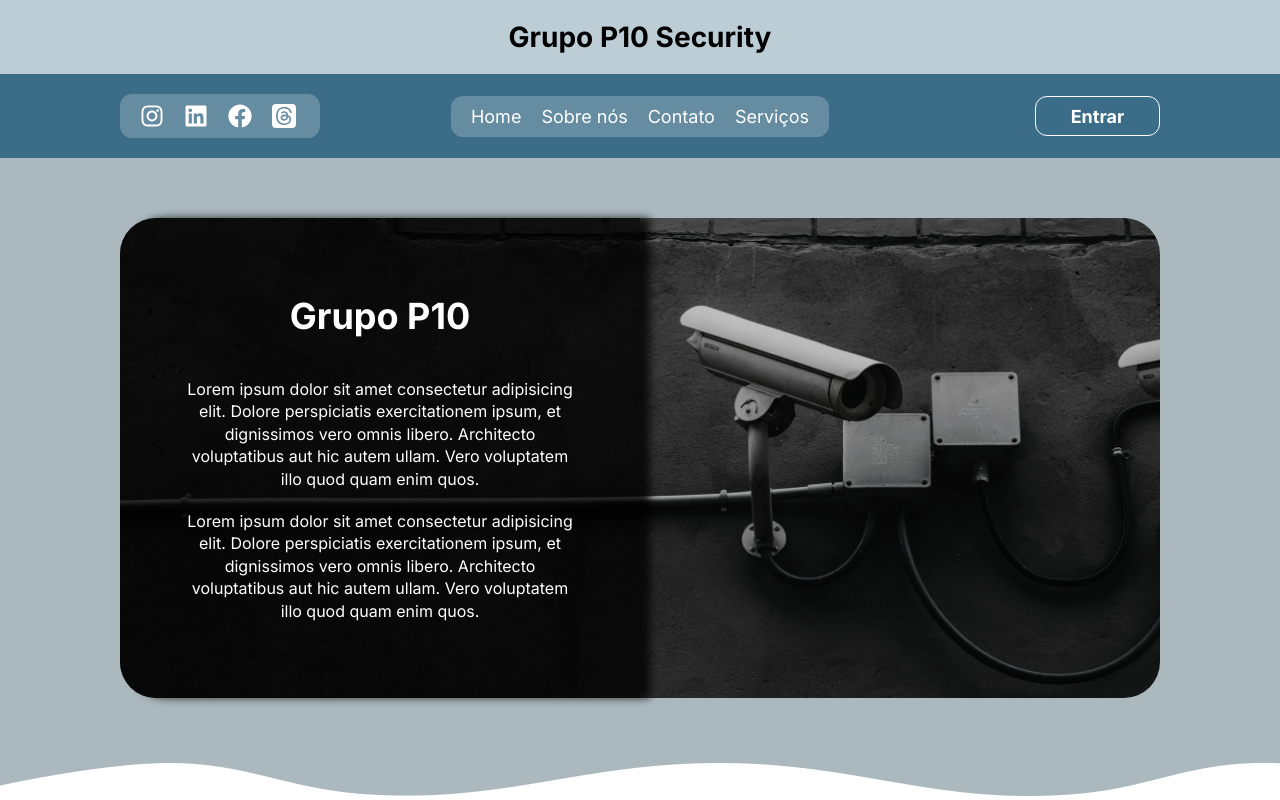
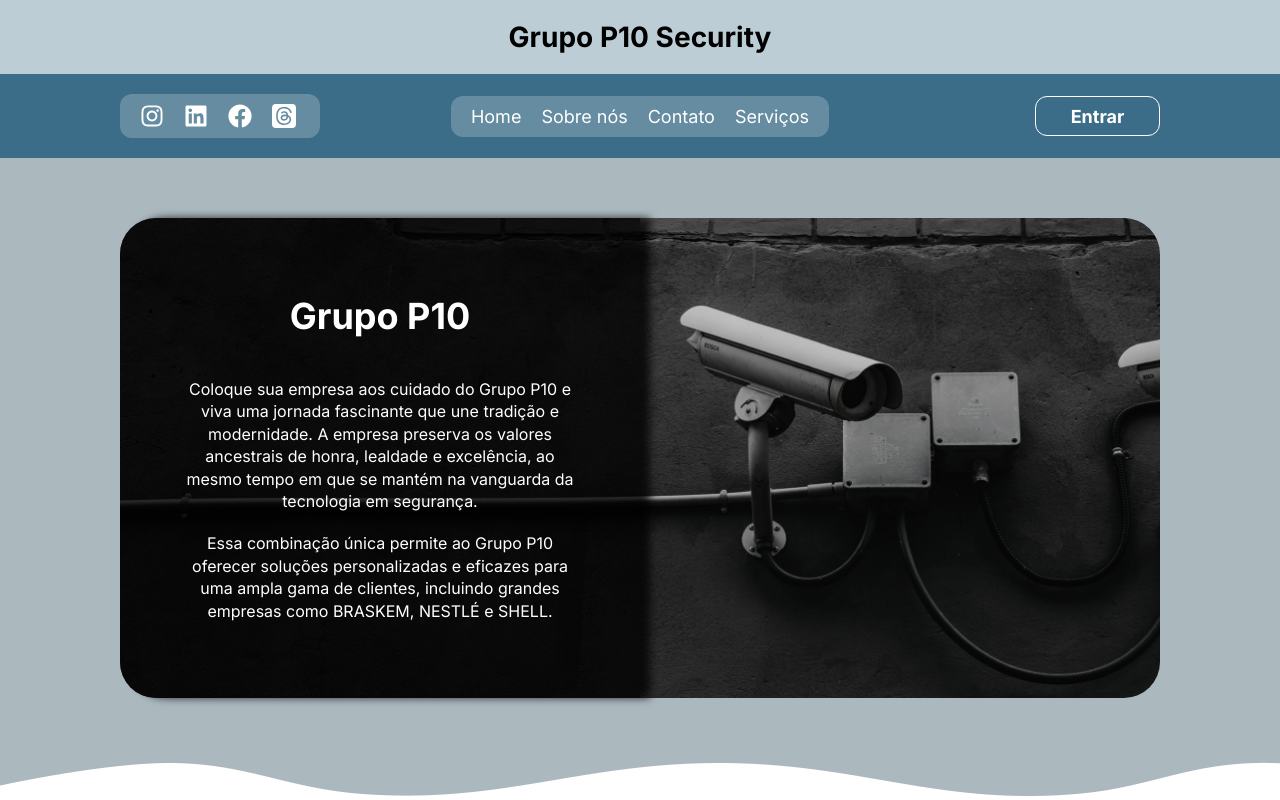
Before and after one commit to wendellcs/Grupo-P10-Security, a React (Vite) app: page / in a window 1280 px wide. Shown: the top 800 px of the page. Built offline with nearby package versions, Linux system fonts and the light colour scheme.

Commit message:
Update text

```diff
--- a/src/assets/sass/components/_header.sass
+++ b/src/assets/sass/components/_header.sass
@@ -13,9 +13,6 @@
 
             @include utilities.responsive(540px)
                 padding: 10px
-
-
-
 
     .header-bottom
         padding: 20px 120px
@@ -91,7 +88,5 @@
             ul
                 display: flex
 
-
-
         .section-title
             color: variables.$text-color
--- a/src/pages/Home/index.jsx
+++ b/src/pages/Home/index.jsx
@@ -19,11 +19,12 @@
                         <h1 className="banner-container-content-title">Grupo P10</h1>
 
                         <p className="text">
-                            Lorem ipsum dolor sit amet consectetur adipisicing elit. Dolore perspiciatis exercitationem ipsum, et dignissimos vero omnis libero. Architecto voluptatibus aut hic autem ullam. Vero voluptatem illo quod quam enim quos.
+                            Coloque sua empresa aos cuidado do Grupo P10 e viva uma jornada fascinante que une tradição e modernidade.
+                            A empresa preserva os valores ancestrais de honra, lealdade e excelência, ao mesmo tempo em que se mantém na vanguarda da tecnologia em segurança.
                         </p>
 
                         <p className="text">
-                            Lorem ipsum dolor sit amet consectetur adipisicing elit. Dolore perspiciatis exercitationem ipsum, et dignissimos vero omnis libero. Architecto voluptatibus aut hic autem ullam. Vero voluptatem illo quod quam enim quos.
+                        Essa combinação única permite ao Grupo P10 oferecer soluções personalizadas e eficazes para uma ampla gama de clientes, incluindo grandes empresas como BRASKEM, NESTLÉ e SHELL.
                         </p>
                     </div>
                 </div>
```
